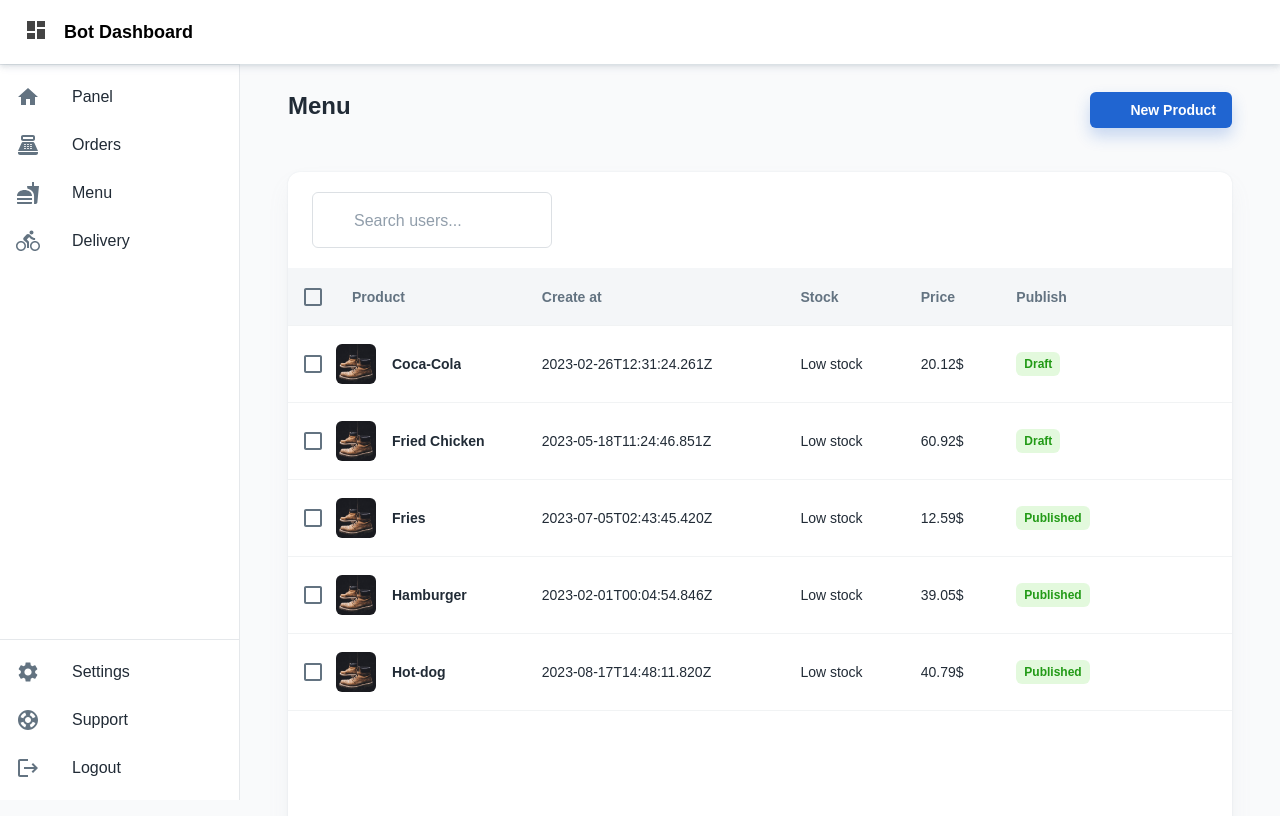
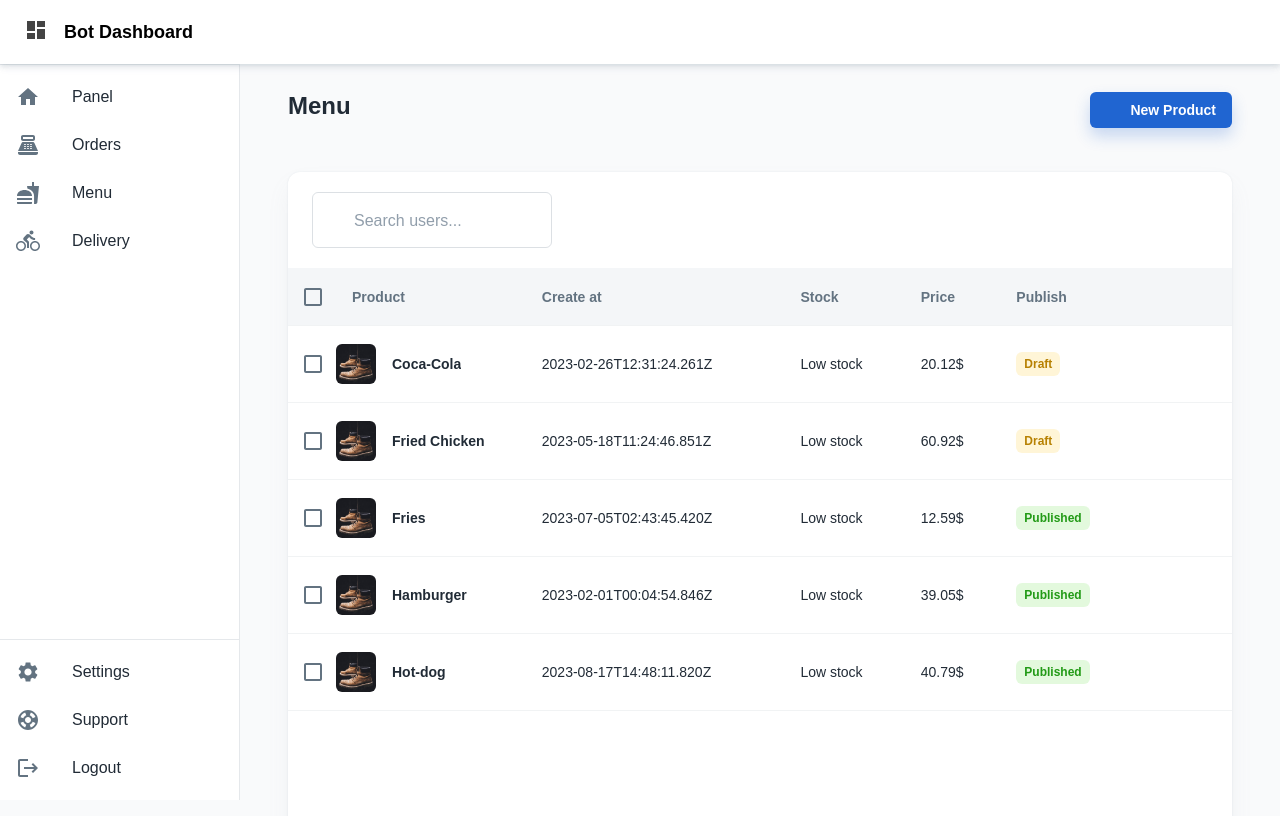
Before and after one commit to bsanzhiev/zahia-admin, a Next.js app: page /dashboard/menu in a window 1280 px wide. Shown: the top 816 px of the page. Built offline with nearby package versions, Linux system fonts and the light colour scheme; some icons are missing.

Commit message:
Menu Publish colors set

```diff
--- a/src/app/dashboard/menu/page.tsx
+++ b/src/app/dashboard/menu/page.tsx
@@ -253,29 +253,32 @@ export default function MenuPage() {
 															alignItems="center"
 															spacing={2}
 														>
-                              <Avatar alt={name} src={cover} variant="rounded" />
+															<Avatar
+																alt={name}
+																src={cover}
+																variant="rounded"
+															/>
 															<Typography variant="subtitle2" noWrap>
 																{name}
 															</Typography>
 														</Stack>
 													</TableCell>
 
-                          <TableCell align="left">{create_at.toISOString()}</TableCell>
+													<TableCell align="left">
+														{create_at.toISOString()}
+													</TableCell>
 
 													<TableCell align="left">{stock}</TableCell>
 
 													{/* <TableCell align="left">
                             {isVerified ? "Yes" : "No"}
                           </TableCell> */}
-                          <TableCell align="left">
-                            {price}$
-                          </TableCell>
-
+													<TableCell align="left">{price}$</TableCell>
 
 													<TableCell align="left">
 														<Label
 															color={
-                                (publish === "warning") || "success"
+																publish === "draft" ? "warning" : "success"
 															}
 														>
 															{sentenceCase(publish)}
--- a/tsconfig.json
+++ b/tsconfig.json
@@ -1,7 +1,7 @@
 {
   "compilerOptions": {
     "target": "es5",
-    "lib": ["dom", "dom.iterable", "esnext"],
+    "lib": ["ES6","dom", "dom.iterable", "esnext"],
     "allowJs": true,
     "skipLibCheck": true,
     "strict": true,
```
Lines whose indentation alone changed are shown as unchanged.
